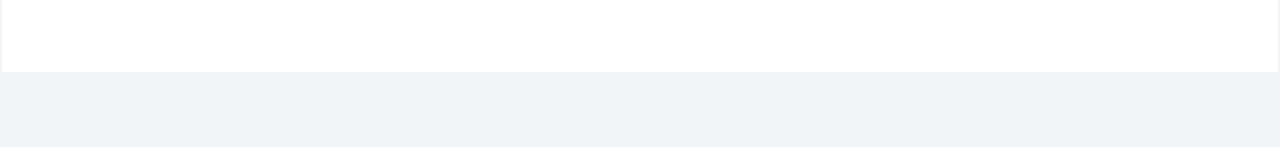
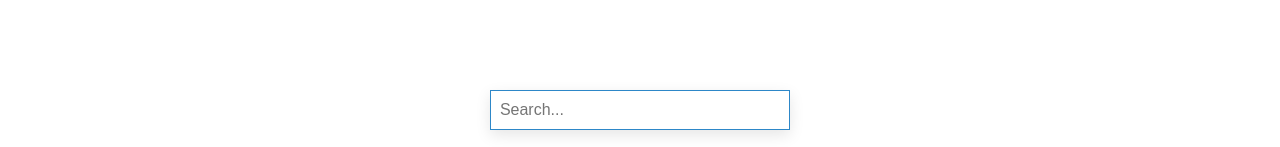
Before and after one commit to JackBCJones/findmydegree---master, a React (Create React App) app: page /rhodes in a window 1280 px wide. Shown: the part 1578-1725 px from the top of the page. Before the commit the page ends 1652 px from the top, so only its background shows below. Built offline with nearby package versions, Linux system fonts and the light colour scheme.

Commit message:
added search bar for courses

```diff
--- a/src/App.js
+++ b/src/App.js
@@ -18,7 +18,6 @@ function App() {
           <Route path='/universities' element={<Universities />}/>
           <Route path='/:uniId' element={<Uni />}/>
           <Route path='*' element={<Error />}/>
-
         </Route>
       </Routes>
     </BrowserRouter>
--- a/src/components/courses/Courses.js
+++ b/src/components/courses/Courses.js
@@ -1,17 +1,31 @@
-import React from 'react'
+import React, {useState} from 'react'
 import unis from '../../unidata.json';
 
 
 export const Courses = () => {
+  const [searchTerm, setSearchTerm] = useState('a')
+
     return (
-      unis.map((uni) => {
+      <section>
+        <div className='search-container'>
+          <input type="text" placeholder="  Search..." onChange={event => {setSearchTerm(event.target.value)}}></input>
+        </div>
+      {unis.map((uni) => {
         const {courses} = uni;
       return (
-        <section className='courses-container'>
-            {courses.map((course) => {
-            const { title, url, code, requirements, sub1, sub2, sub3, sub4, grade1, grade2, grade3, grade4} = course;
+        <div className='courses-container'>
+          {courses.filter((val) => {
+              if (searchTerm === '') {
+                return val
+              } else if (val.title.toLowerCase().includes(searchTerm.toLowerCase())) {
+                return val
+              } else {
+                return null
+              }
+            }).map((course) => {
+            const { title, url, requirements, sub1, sub2, sub3, sub4, grade1, grade2, grade3, grade4} = course;
             return (
-                <a href={url} target='_blank' rel="noreferrer" key={code} className='course'>
+              <a href={url} target='_blank' rel="noreferrer" key={url} className='course'>
                 <h4>{title}</h4>
                 <p>{requirements}</p>
                 <p>
@@ -24,9 +38,10 @@ export const Courses = () => {
               </a>
             )
           })}
+        </div>
+    )
+  })}
   </section>
-      )
-    })
     )
 
 }
--- a/src/pages/courselist/CourseList.js
+++ b/src/pages/courselist/CourseList.js
@@ -3,7 +3,9 @@ import Courses from '../../components/courses/Courses'
 
 const CourseList = () => {
   return (
-    <Courses />
+    <section>
+      <Courses />
+    </section>
   )
 }
 
--- a/src/pages/uni/Uni.js
+++ b/src/pages/uni/Uni.js
@@ -1,17 +1,17 @@
 import {Link, useParams } from 'react-router-dom';
 import unis  from '../../unidata.json';
-import './uni.css'
-
-
-
+import './uni.css';
+import {useState} from 'react';
 
 const Uni = () => {
 
-    const { uniId } = useParams();
+  const [searchTerm, setSearchTerm] = useState('ba')
 
-    const uni = unis.find((uni)=> uni.url === uniId);
+  const { uniId } = useParams();
 
-    const {title, img, courses} = uni;
+  const uni = unis.find((uni)=> uni.url === uniId);
+
+  const {title, img, courses} = uni;
 
 
   return (
@@ -49,8 +49,19 @@ const Uni = () => {
           </div>
         </div>
       </div>
+      <div className='search-container'>
+        <input type="text" placeholder="  Search..." onChange={event => {setSearchTerm(event.target.value)}}></input>
+      </div>
         <div className='courses-container'>
-          {courses.map((course) => {
+          {courses.filter((val) => {
+            if (searchTerm === '') {
+              return val
+            } else if (val.title.toLowerCase().includes(searchTerm.toLowerCase())) {
+              return val
+            } else {
+              return null
+            }
+          }).map((course) => {
             const { title, url, requirements, sub1, sub2, sub3, sub4, grade1, grade2, grade3, grade4} = course;
             return (
               <a href={url} target='_blank' rel="noreferrer" key={url} className='course'>
--- a/src/pages/uni/uni.css
+++ b/src/pages/uni/uni.css
@@ -70,7 +70,7 @@
 
 .unipage-header {
     display: flex;
-    margin: 2px;
+    box-shadow: var(--light-shadow);
     background-color: var(--clr-white);
     flex-wrap: wrap;
     padding: 10px;
@@ -118,7 +118,22 @@
     line-height: 1.5rem;
     color: var(--clr-primary-2);
   }
+.search-container {
+  display: flex;
+  justify-content: center;
+  align-items: center;
+  flex-direction: column;
+  background-color: var(--clr-white);
+}
 
+.search-container input{
+  margin: 20px;
+  width: 300px;
+  height: 40px;
+  border: 1px solid var(--clr-primary-4);
+  box-shadow: var(--light-shadow);
+  font-size: 1rem;
+}
 
 
 
```
Also changed, not shown: src/components/SeachBar.js (added, +10 -0 lines). Lines whose indentation alone changed are shown as unchanged.
